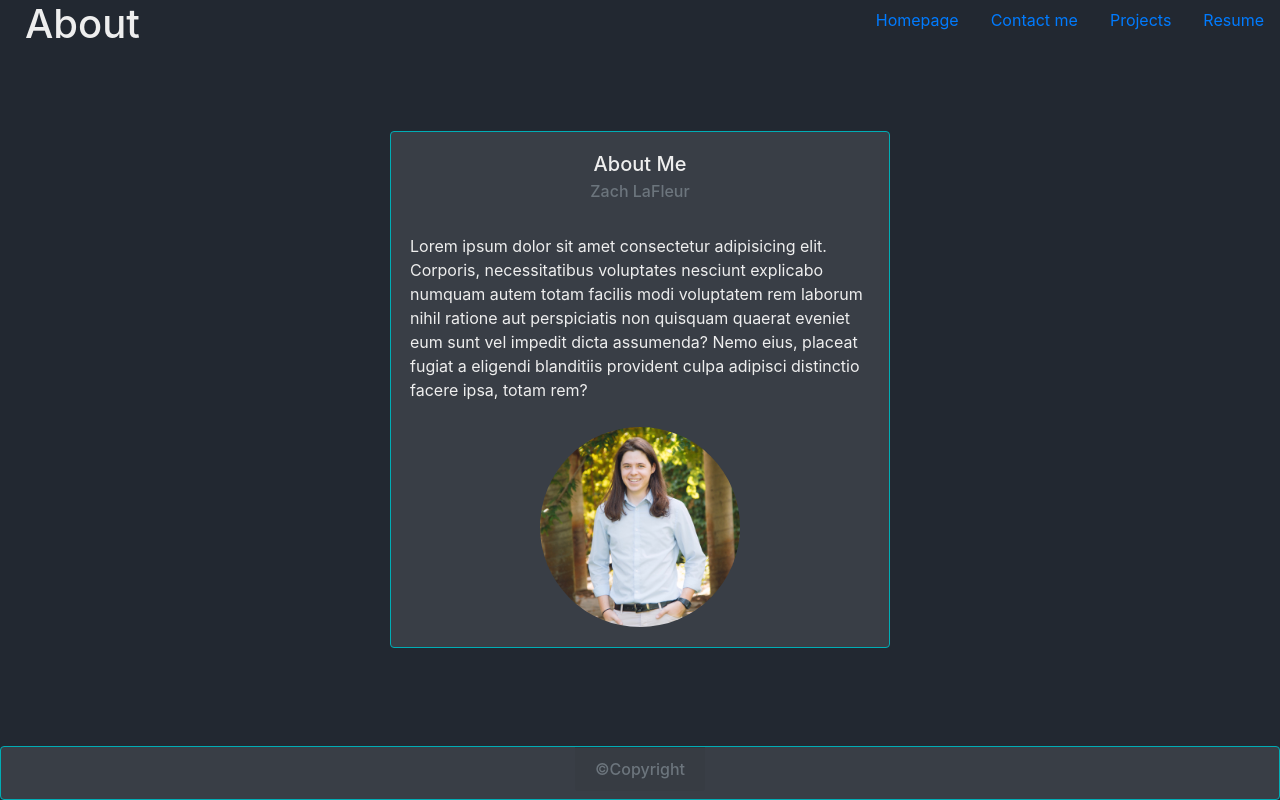
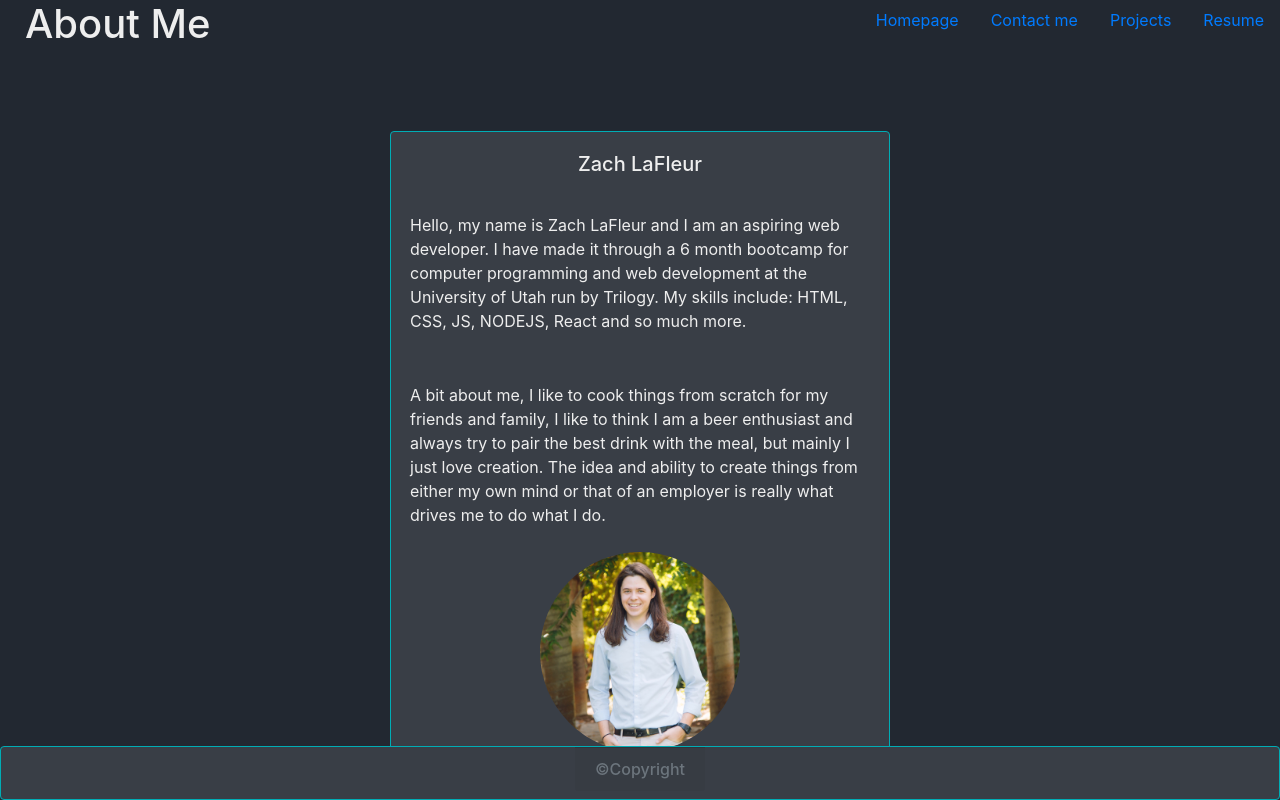
Before and after one commit to MrCartree/Portfolio-React, a React (Create React App) app: page / in a window 1280 px wide. Built offline with nearby package versions, Linux system fonts and the light colour scheme.

Commit message:
added text for both the contact page and the homepage.

```diff
--- a/src/pages/Contact.jsx
+++ b/src/pages/Contact.jsx
@@ -8,9 +8,8 @@ function Contact() {
             <div className="contactCard">
                 <div className="card">
                     <div className="card-body">
-                        <h5 className="card-title">Contact Me</h5>
-                        <h6 className="card-subtitle mb-2 text-muted">Contact Me and stuff</h6>
-                        <p className="card-text">Lorem ipsum dolor sit amet consectetur adipisicing elit. Corporis, necessitatibus voluptates nesciunt explicabo numquam autem totam facilis modi voluptatem rem laborum nihil ratione aut perspiciatis non quisquam quaerat eveniet eum sunt vel impedit dicta assumenda? Nemo eius, placeat fugiat a eligendi blanditiis provident culpa adipisci distinctio facere ipsa, totam rem?</p>
+                        <h5 className="card-title">Lets Get in Touch</h5>
+                        <p className="card-text">You can feel free to contact me here on this page! You can find my Email, GitHub account, and Linkedin profile by clicking one of the images below! I am always looking for new ideas and new projects to complete.</p>
 
                         <div className="row">
                             <div className="column">
--- a/src/pages/Homepage.jsx
+++ b/src/pages/Homepage.jsx
@@ -4,13 +4,13 @@ import Header from "../component/Header/Header"
 function Homepage() {
     return (
         <React.Fragment>
-            <Header page="About" />
+            <Header page="About Me" />
             <div className="aboutPage" >
                 <div className="card">
                     <div className="card-body">
-                        <h5 className="card-title">About Me</h5>
-                        <h6 className="card-subtitle mb-2 text-muted">Zach LaFleur</h6>
-                        <p className="card-text">Lorem ipsum dolor sit amet consectetur adipisicing elit. Corporis, necessitatibus voluptates nesciunt explicabo numquam autem totam facilis modi voluptatem rem laborum nihil ratione aut perspiciatis non quisquam quaerat eveniet eum sunt vel impedit dicta assumenda? Nemo eius, placeat fugiat a eligendi blanditiis provident culpa adipisci distinctio facere ipsa, totam rem?</p>
+                        <h5 className="card-title">Zach LaFleur</h5>
+                        <p className="card-text">Hello, my name is Zach LaFleur and I am an aspiring web developer. I have made it through a 6 month bootcamp for computer programming and web development at the University of Utah run by Trilogy. My skills include: HTML, CSS, JS, NODEJS, React and so much more.</p>
+                        <p className="card-text">A bit about me, I like to cook things from scratch for my friends and family, I like to think I am a beer enthusiast and always try to pair the best drink with the meal, but mainly I just love creation. The idea and ability to create things from either my own mind or that of an employer is really what drives me to do what I do.</p>
                         <div className="myImageContainer" >
                             <img className="myImage" src="/images/Me.jpg" alt="Zach LaFleur" />
                         </div>
```
Also changed, not shown: 1 other file (tests, documents, lock files or other folders).
